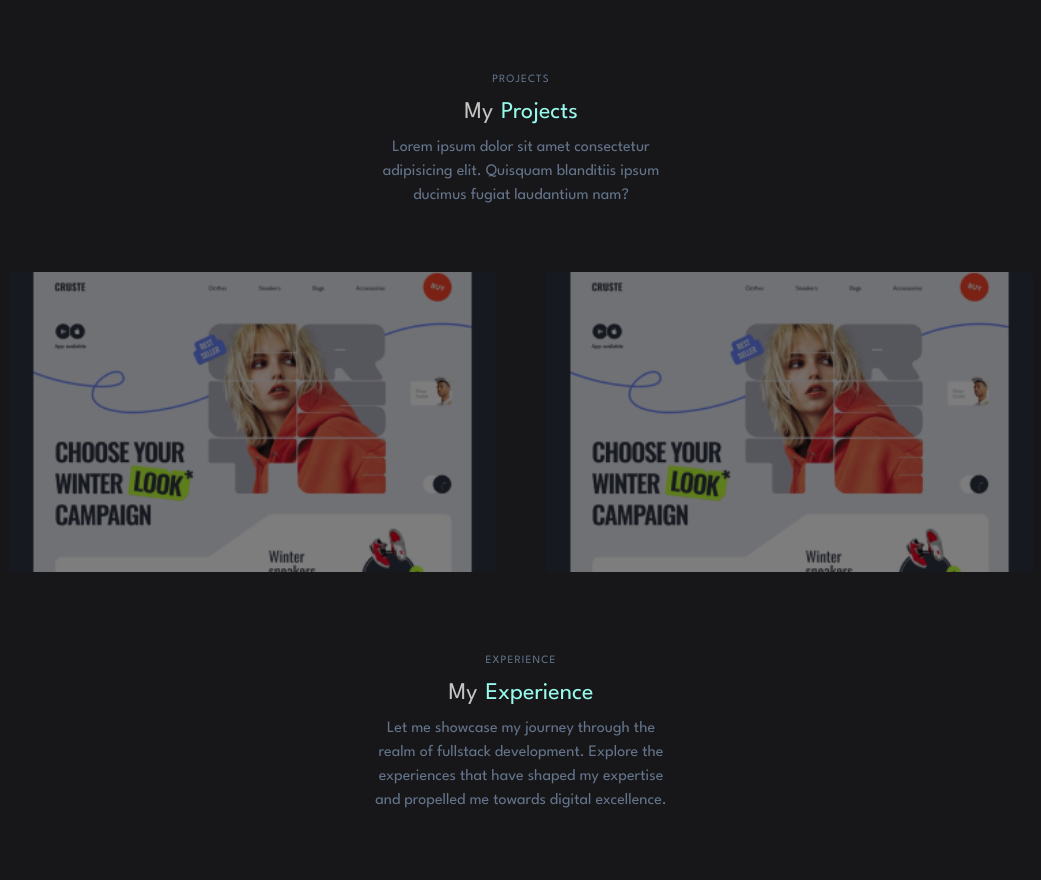
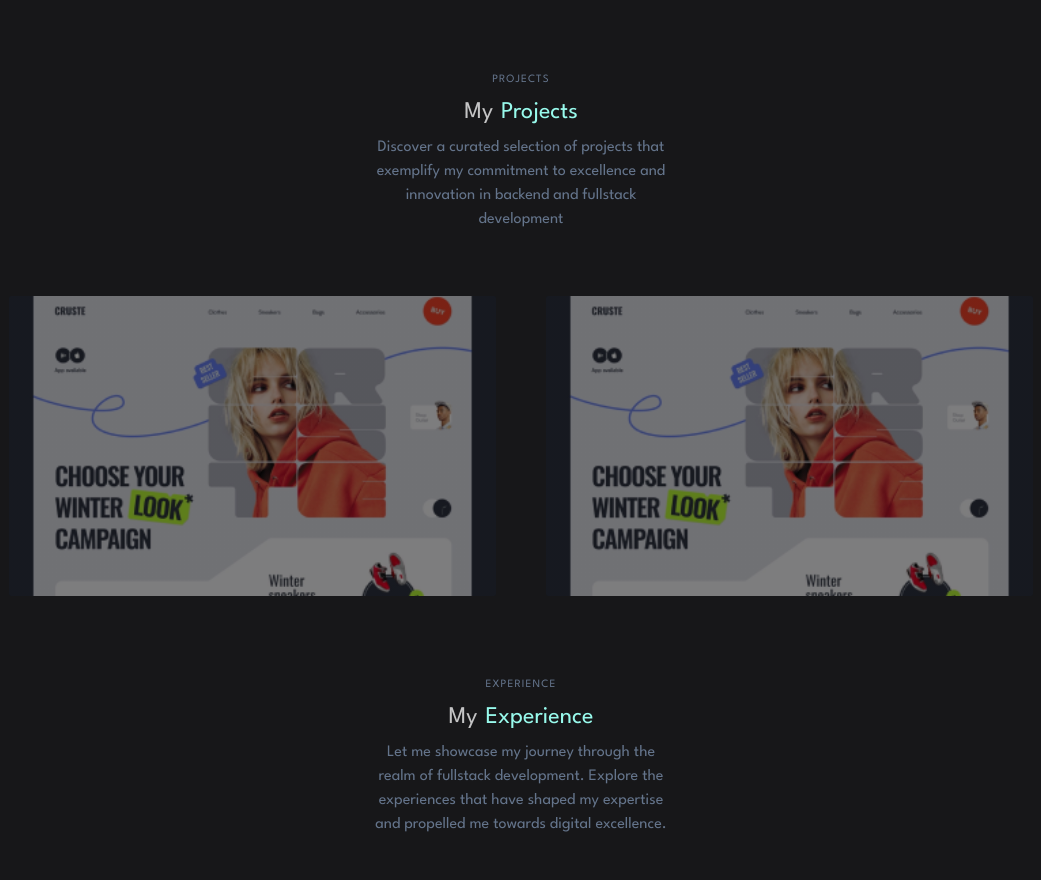
Before and after one commit to codewitgabi/portfolio-v2, a React (Vite) app: page / in a window 1280 px wide. Shown: the part 2240-3120 px from the top of the page, without its empty margins (119-1160 px from the left). Built offline with nearby package versions, Linux system fonts and the light colour scheme; a web font is replaced by a local one.

Commit message:
Updated project section

```diff
--- a/src/Components/Sections/ProjectSection.tsx
+++ b/src/Components/Sections/ProjectSection.tsx
@@ -20,8 +20,9 @@ function ProjectSection() {
               <span className="text-green-cool">Projects</span>
             </h2>
             <p className="w-[300px] text-center text-[1rem] text-slate-500">
-              Lorem ipsum dolor sit amet consectetur adipisicing elit. Quisquam
-              blanditiis ipsum ducimus fugiat laudantium nam?
+              Discover a curated selection of projects that exemplify my
+              commitment to excellence and innovation in backend and fullstack
+              development
             </p>
           </div>
 
@@ -34,15 +35,15 @@ function ProjectSection() {
               breakpoints={{
                 680: {
                   slidesPerView: 2,
-                  spaceBetween: 50
-                }
+                  spaceBetween: 50,
+                },
               }}
             >
               <SwiperSlide>
                 <div
                   style={{
                     backgroundImage:
-                      "linear-gradient(to right, rgba(0, 0, 0, 0.5), rgba(0, 0, 0, 0.5)), url(/src/assets/project.png)",
+                      "linear-gradient(to right, rgba(0, 0, 0, 0.5), rgba(0, 0, 0, 0.5)), url('/src/assets/project.png')",
                   }}
                   className="bg-no-repeat bg-center bg-cover p-8 rounded-sm h-[300px] relative"
                 ></div>
@@ -51,7 +52,7 @@ function ProjectSection() {
                 <div
                   style={{
                     backgroundImage:
-                      "linear-gradient(to right, rgba(0, 0, 0, 0.5), rgba(0, 0, 0, 0.5)), url(/src/assets/project.png)",
+                      "linear-gradient(to right, rgba(0, 0, 0, 0.5), rgba(0, 0, 0, 0.5)), url('/src/assets/project.png')",
                   }}
                   className="bg-no-repeat bg-center bg-cover p-8 rounded-sm h-[300px] relative"
                 ></div>
@@ -60,7 +61,7 @@ function ProjectSection() {
                 <div
                   style={{
                     backgroundImage:
-                      "linear-gradient(to right, rgba(0, 0, 0, 0.5), rgba(0, 0, 0, 0.5)), url(/src/assets/project.png)",
+                      "linear-gradient(to right, rgba(0, 0, 0, 0.5), rgba(0, 0, 0, 0.5)), url('/src/assets/project.png')",
                   }}
                   className="bg-no-repeat bg-center bg-cover p-8 rounded-sm h-[300px] relative"
                 ></div>
@@ -69,7 +70,7 @@ function ProjectSection() {
                 <div
                   style={{
                     backgroundImage:
-                      "linear-gradient(to right, rgba(0, 0, 0, 0.5), rgba(0, 0, 0, 0.5)), url(/src/assets/project.png)",
+                      "linear-gradient(to right, rgba(0, 0, 0, 0.5), rgba(0, 0, 0, 0.5)), url('/src/assets/project.png')",
                   }}
                   className="bg-no-repeat bg-center bg-cover p-8 rounded-sm h-[300px] relative"
                 ></div>
```
